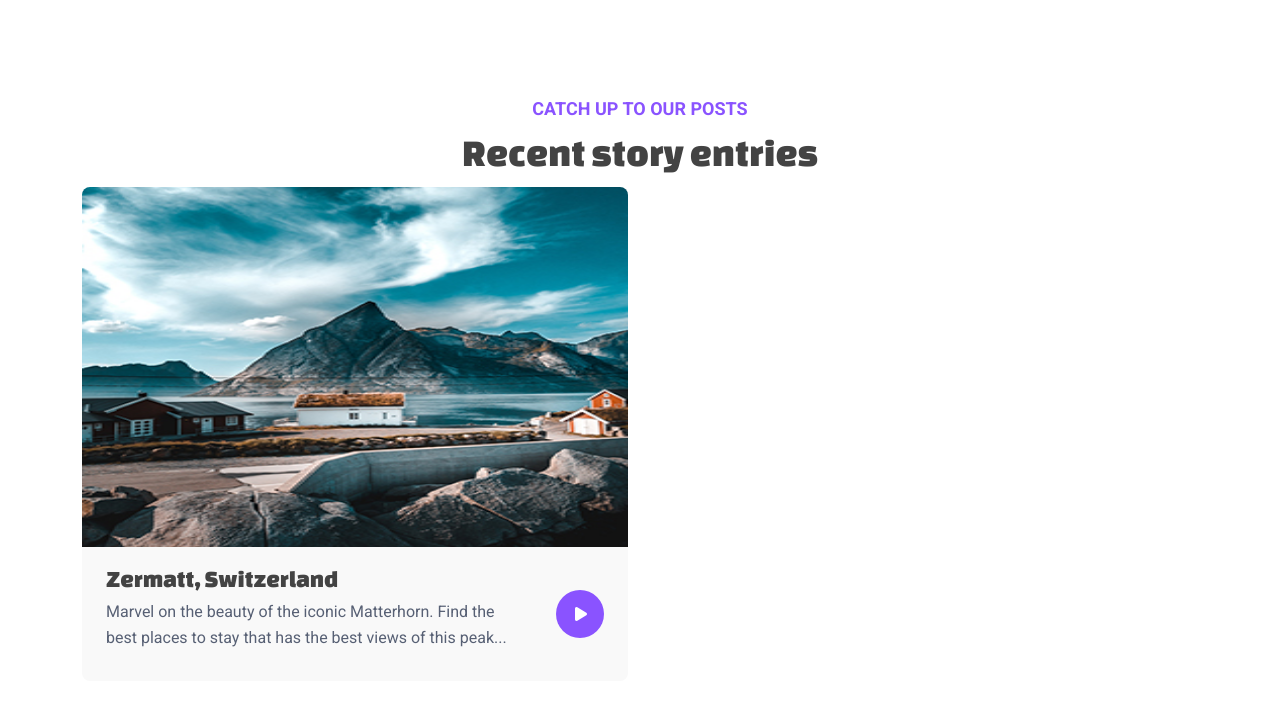
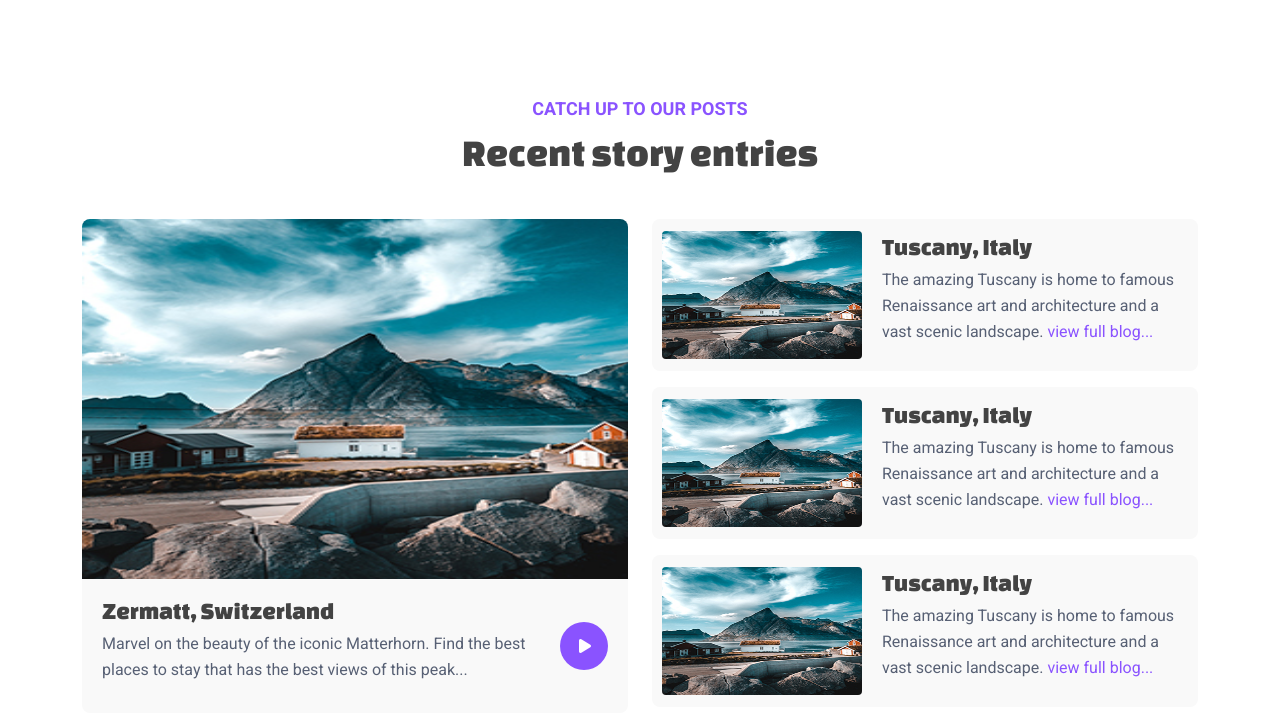
Before and after one commit to Habidhossen/Talking-Travel-Site, a plain HTML site: page index.html in a window 1280 px wide. Shown: the part 2579-3302 px from the top of the page. Before the commit the page ends 3260 px from the top, so only its background shows below. Drawn offline with nearby package versions, Linux system fonts and the light colour scheme.

Commit message:
code added

```diff
--- a/css/style.css
+++ b/css/style.css
@@ -283,19 +283,19 @@ Recent Stroy Section
 .recent-story-section {
   margin-top: 100px;
 }
-.story-thumbnail img {
+.latest-story-thumbnail img {
   width: 560px;
   height: 360px;
   border-radius: 8px 8px 0 0;
 }
-.story-desc {
+.latest-story-desc {
   display: flex;
   align-items: center;
-  padding: 14px 24px;
+  padding: 14px 20px;
   background-color: #f9f9f9;
   border-radius: 0 0 8px 8px;
 }
-.story-desc h5 {
+.latest-story-desc h5 {
   font-family: "Changa One", cursive;
   font-weight: normal;
   font-size: 24px;
@@ -303,7 +303,7 @@ Recent Stroy Section
   color: var(--dark-grey-color);
   margin-bottom: 2px;
 }
-.story-desc p {
+.latest-story-desc p {
   font-weight: normal;
   font-size: 16px;
   line-height: 26px;
@@ -318,3 +318,39 @@ Recent Stroy Section
   background-color: var(--primary-color);
   color: white;
 }
+.another-story {
+  display: flex;
+  align-items: center;
+  padding: 10px;
+  background-color: #f9f9f9;
+  border-radius: 8px;
+  margin-bottom: 16px;
+}
+.another-story-thumbnail img {
+  width: 200px;
+  height: 128px;
+  border-radius: 4px;
+  margin-right: 20px;
+}
+.another-story-desc h5 {
+  font-family: "Changa One", cursive;
+  font-weight: normal;
+  font-size: 24px;
+  line-height: 36px;
+  color: var(--dark-grey-color);
+  margin-bottom: 2px;
+}
+.another-story-desc p {
+  font-weight: normal;
+  font-size: 16px;
+  line-height: 26px;
+  color: #576074;
+}
+.another-story-desc a {
+  text-decoration: none;
+  font-style: normal;
+  font-weight: normal;
+  font-size: 16px;
+  line-height: 19px;
+  color: var(--primary-color);
+}
--- a/index.html
+++ b/index.html
@@ -262,14 +262,15 @@
           <h1 class="section-title">Recent story entries</h1>
         </div>
 
-        <div class="row">
+        <div class="row mt-5">
           <!-- left column -->
+
+          <!-- latest-story-card -->
           <div class="col">
-            <div class="story-thumbnail">
+            <div class="latest-story-thumbnail">
               <img class="img-fluid" src="images/iceland.jpg" alt="" />
             </div>
-
-            <div class="story-desc">
+            <div class="latest-story-desc">
               <div>
                 <h5>Zermatt, Switzerland</h5>
                 <p>
@@ -284,7 +285,50 @@
           </div>
 
           <!-- right column -->
-          <div class="col"></div>
+          <div class="col">
+            <!-- story-card-1 -->
+            <div class="another-story">
+              <div class="another-story-thumbnail">
+                <img src="images/iceland.jpg" alt="" />
+              </div>
+              <div class="another-story-desc">
+                <h5>Tuscany, Italy</h5>
+                <p>
+                  The amazing Tuscany is home to famous Renaissance art and
+                  architecture and a vast scenic landscape.
+                  <a href="">view full blog...</a>
+                </p>
+              </div>
+            </div>
+            <!-- story-card-2 -->
+            <div class="another-story">
+              <div class="another-story-thumbnail">
+                <img src="images/iceland.jpg" alt="" />
+              </div>
+              <div class="another-story-desc">
+                <h5>Tuscany, Italy</h5>
+                <p>
+                  The amazing Tuscany is home to famous Renaissance art and
+                  architecture and a vast scenic landscape.
+                  <a href="">view full blog...</a>
+                </p>
+              </div>
+            </div>
+            <!-- story-card-3 -->
+            <div class="another-story">
+              <div class="another-story-thumbnail">
+                <img src="images/iceland.jpg" alt="" />
+              </div>
+              <div class="another-story-desc">
+                <h5>Tuscany, Italy</h5>
+                <p>
+                  The amazing Tuscany is home to famous Renaissance art and
+                  architecture and a vast scenic landscape.
+                  <a href="">view full blog...</a>
+                </p>
+              </div>
+            </div>
+          </div>
         </div>
       </div>
     </main>
```
